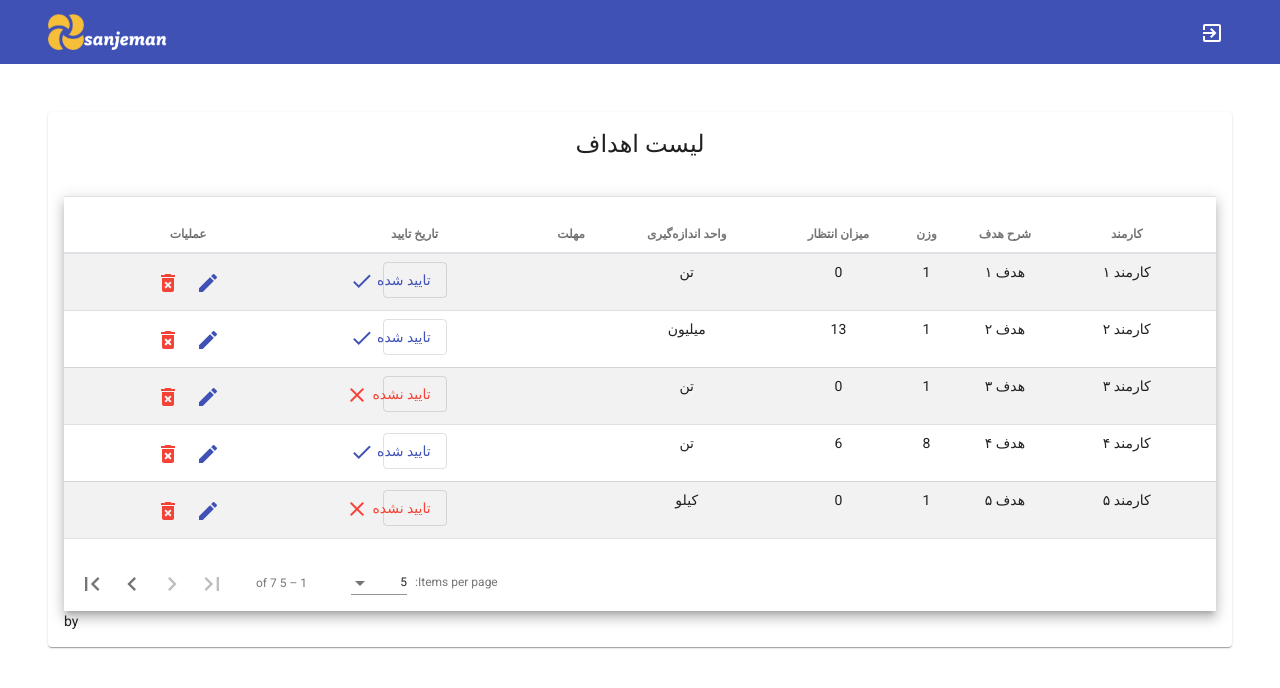
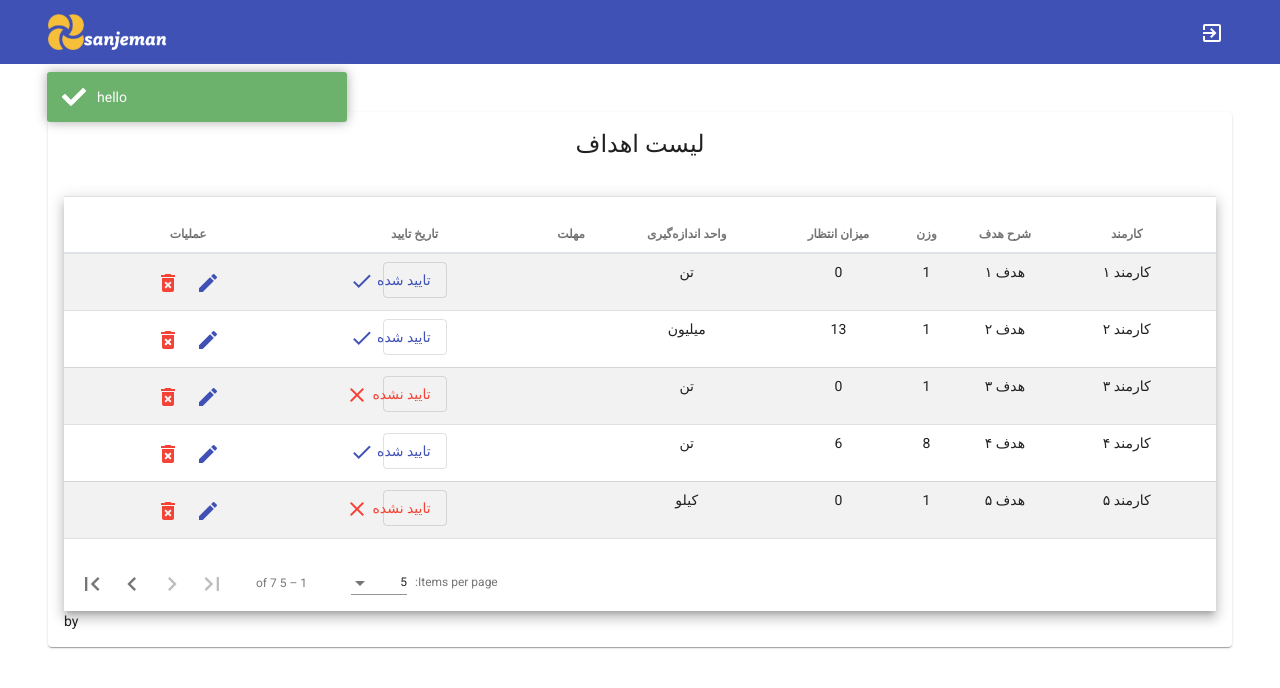
Before and after one commit to Hossein13M/goals-list, an Angular app: page / in a window 1280 px wide. Shown: the top 688 px of the page. Built offline with nearby package versions, Linux system fonts and the light colour scheme.

Commit message:
add ngx-toast service

```diff
--- a/angular.json
+++ b/angular.json
@@ -28,6 +28,7 @@
               "src/assets"
             ],
             "styles": [
+              "node_modules/ngx-toastr/toastr.css",
               "./node_modules/bootstrap/dist/css/bootstrap.css",
               "./node_modules/@angular/material/prebuilt-themes/indigo-pink.css",
               "src/styles.scss"
--- a/package.json
+++ b/package.json
@@ -22,6 +22,7 @@
     "@angular/platform-browser-dynamic": "~9.1.9",
     "@angular/router": "~9.1.9",
     "bootstrap": "^4.5.0",
+    "ngx-toastr": "^13.0.0",
     "rxjs": "~6.5.4",
     "tslib": "^1.10.0",
     "zone.js": "~0.10.2"
--- a/src/app/app.module.ts
+++ b/src/app/app.module.ts
@@ -20,6 +20,8 @@ import { GoalsListComponent } from "./goals-list/goals-list.component";
 import { FormsModule, ReactiveFormsModule } from "@angular/forms";
 import { DeleteComponent } from "./dialogs/delete/delete.component";
 import { EditComponent } from "./dialogs/edit/edit.component";
+import { ToastrModule } from "ngx-toastr";
+
 
 @NgModule({
   declarations: [
@@ -44,6 +46,10 @@ import { EditComponent } from "./dialogs/edit/edit.component";
     ReactiveFormsModule,
     MatPaginatorModule,
     MatDialogModule,
+    ToastrModule.forRoot({
+      timeOut: 5000,
+      positionClass: 'toast-top-left',
+    }),
   ],
   providers: [DeleteComponent, EditComponent],
   bootstrap: [AppComponent],
--- a/src/app/goals-list/goals-list.component.ts
+++ b/src/app/goals-list/goals-list.component.ts
@@ -1,4 +1,5 @@
-import { Component, OnInit, ViewChild, OnChanges } from "@angular/core";
+import { Component, OnInit, ViewChild } from "@angular/core";
+import { ToastrService } from "ngx-toastr";
 import { MatTableDataSource } from "@angular/material/table";
 import { MatDialog } from "@angular/material/dialog";
 
@@ -21,7 +22,7 @@ interface tableData {
   templateUrl: "./goals-list.component.html",
   styleUrls: ["./goals-list.component.scss"],
 })
-export class GoalsListComponent implements OnInit, OnChanges {
+export class GoalsListComponent implements OnInit {
   tableColumnHeaders: string[] = [
     "کارمند",
     "شرح هدف",
@@ -42,17 +43,19 @@ export class GoalsListComponent implements OnInit, OnChanges {
     endDate: [, { Validators: Validators.required }],
   });
 
-  constructor(private formBuilder: FormBuilder, public dialog: MatDialog) {}
+  constructor(
+    private formBuilder: FormBuilder,
+    public dialog: MatDialog,
+    private toastService: ToastrService
+  ) {}
 
   ngOnInit(): void {
     this.tableList.paginator = this.paginator;
+    this.toastService.success('hello')
   }
-
-  ngOnChanges(): void {}
 
   openDeleteDialog(chosenElement) {
     const dialogRef = this.dialog.open(DeleteComponent, {
-      width: "300px",
       data: chosenElement,
     });
 
@@ -61,6 +64,7 @@ export class GoalsListComponent implements OnInit, OnChanges {
         this.tableList.data = this.tableList.data.filter(
           (item) => item !== chosenElement
         );
+        this.toastService.error("پاک شد");
       }
     });
   }
--- a/src/styles.scss
+++ b/src/styles.scss
@@ -1,3 +1,4 @@
+@import "~ngx-toastr/toastr.css";
 html,
 body {
   height: 100%;
@@ -6,3 +7,8 @@ body {
   margin: 0;
   font-family: IranSans, Roboto, Helvetica, Arial, sans-serif, IranSans;
 }
+
+.toast-container {
+  margin-top: 60px;
+  margin-left: 35px;
+}
```
Also changed, not shown: 1 other file (tests, documents, lock files or other folders).
